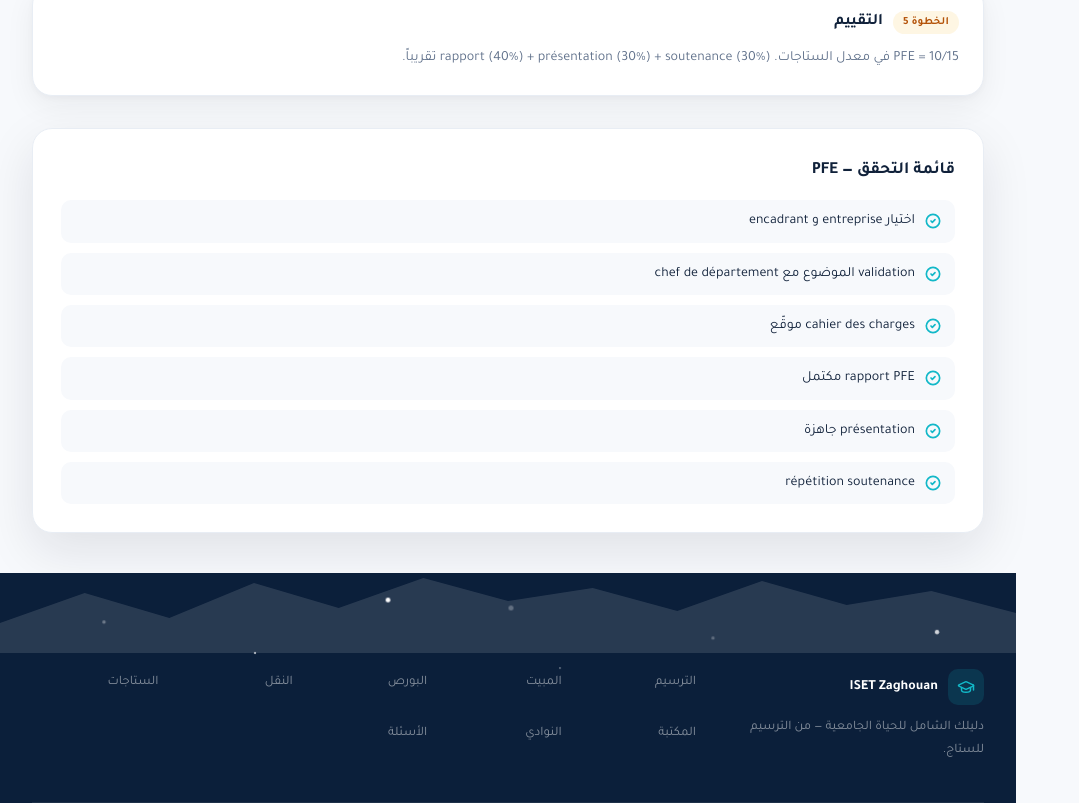
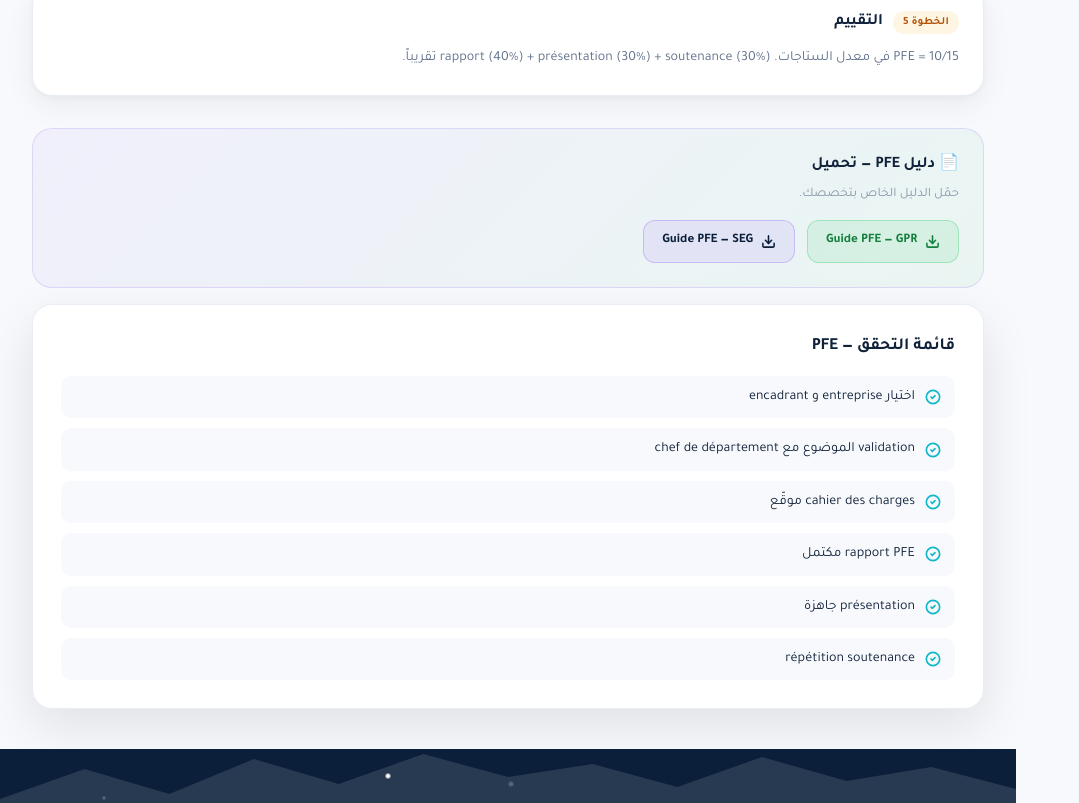
Before and after one commit to jozefelmanga/iset-zaghouan-hub, a Next.js app: page /stages/pfe in a window 1280 px wide. Shown: the part 973-1776 px from the top of the page, without its empty margins (0-1079 px from the left). Built offline with nearby package versions, Linux system fonts and the light colour scheme; no server answers.

Commit message:
Refactor code structure for improved readability and maintainability

```diff
--- a/src/app/stages/pfe/page.tsx
+++ b/src/app/stages/pfe/page.tsx
@@ -1,6 +1,6 @@
 import { pageMetadata } from "@/constants/seo";
 import Link from "next/link";
-import { ArrowRight, CheckCircle2 } from "@/lib/icons";
+import { ArrowRight, CheckCircle2, Download } from "@/lib/icons";
 import { StaticPageHeader } from "@/components/ui/StaticPageHeader";
 import { Card, Badge } from "@/components/ui/shared";
 import { PageWrapper } from "@/components/ui/layout";
@@ -80,6 +80,67 @@ export default function PfePage() {
         ))}
       </div>
 
+      <MotionReveal delay={0.45}>
+        <div
+          style={{
+            marginBottom: "16px",
+            padding: "24px",
+            borderRadius: "20px",
+            background: "linear-gradient(135deg, rgba(139,92,246,0.06), rgba(34,197,94,0.06))",
+            border: "1px solid rgba(139,92,246,0.18)",
+          }}
+        >
+          <h3 style={{ fontWeight: 700, fontSize: "16px", color: "var(--color-text)", marginBottom: "6px" }}>
+            📄 دليل PFE — تحميل
+          </h3>
+          <p style={{ fontSize: "13px", color: "var(--color-text-muted)", marginBottom: "16px", lineHeight: 1.5 }}>
+            حمّل الدليل الخاص بتخصصك.
+          </p>
+          <div style={{ display: "flex", flexWrap: "wrap", gap: "12px" }}>
+            <a
+              href="/documents/stages/pfe/Guide-de-PFE GPR.pdf"
+              download
+              style={{
+                display: "inline-flex",
+                alignItems: "center",
+                gap: "8px",
+                padding: "10px 18px",
+                borderRadius: "12px",
+                background: "rgba(34,197,94,0.1)",
+                border: "1px solid rgba(34,197,94,0.3)",
+                color: "#15803d",
+                fontWeight: 700,
+                fontSize: "13px",
+                textDecoration: "none",
+              }}
+            >
+              <Download size={15} strokeWidth={2.5} />
+              Guide PFE — GPR
+            </a>
+            <a
+              href="/documents/stages/pfe/Guide-de-PFE SEG.pdf"
+              download
+              style={{
+                display: "inline-flex",
+                alignItems: "center",
+                gap: "8px",
+                padding: "10px 18px",
+                borderRadius: "12px",
+                background: "rgba(139,92,246,0.1)",
+                border: "1px solid rgba(139,92,246,0.3)",
+                color: "var(--color-primary)",
+                fontWeight: 700,
+                fontSize: "13px",
+                textDecoration: "none",
+              }}
+            >
+              <Download size={15} strokeWidth={2.5} />
+              Guide PFE — SEG
+            </a>
+          </div>
+        </div>
+      </MotionReveal>
+
       <MotionReveal delay={0.5}>
         <Card elevation="feature" padding="28px">
           <h3 style={{ fontWeight: 700, fontSize: "17px", color: "var(--color-text)", marginBottom: "16px" }}>
--- a/src/components/departments/SEGPageContent.tsx
+++ b/src/components/departments/SEGPageContent.tsx
@@ -56,12 +56,46 @@ export function SEGPageContent() {
                   يركز على تحسين جودة الخدمات والمنتوجات، وضمان المعايير الدولية والرضا.
                 </p>
               </div>
-              <div style={{ padding: "14px", borderRadius: "12px", background: "rgba(239,68,68,0.04)", border: "1px solid rgba(239,68,68,0.15)", opacity: 0.65 }}>
-                <h4 style={{ fontWeight: 700, fontSize: "13px", color: "var(--color-primary)", marginBottom: "4px" }}>Logistique et Transport</h4>
-                <Badge variant="danger">غير متوفر بـ ISETZG ⛔</Badge>
-              </div>
+
             </div>
           </Card>
+        </div>
+      </div>
+
+      {/* Section 1b: Mini Parcours */}
+      <div style={{ marginBottom: "40px" }}>
+        <h2 style={{ fontSize: "20px", fontWeight: 700, color: "var(--color-text)", marginBottom: "8px", display: "flex", alignItems: "center", gap: "10px" }}>
+          <span style={{ color: "var(--color-secondary)"}}>•</span> المسارات المصغّرة (Mini Parcours)
+        </h2>
+        <p style={{ fontSize: "13.5px", color: "var(--color-text-secondary)", lineHeight: 1.6, marginBottom: "16px" }}>
+          ابتداءً من السنة الثانية، يمكن للطلبة اختيار مسار مصغّر (Mini Parcours) ضمن تخصصهم. هذه المسارات متوفّرة حالياً في قسم SEG بـ ISET Zaghouan:
+        </p>
+        <div style={{ display: "grid", gridTemplateColumns: "repeat(auto-fill, minmax(240px, 1fr))", gap: "12px" }}>
+
+          {/* Logistique Durable */}
+          <div style={{ padding: "16px", borderRadius: "12px", background: "rgba(34,197,94,0.05)", border: "1px solid rgba(34,197,94,0.2)" }}>
+            <h4 style={{ fontWeight: 700, fontSize: "13px", color: "var(--color-primary)", marginBottom: "8px" }}>🌿 Logistique Durable</h4>
+            <p style={{ fontSize: "12px", color: "var(--color-text-secondary)", lineHeight: 1.5 }}>
+              مسار مُصغَّر في اللوجستيك المستدام — يُطلَق هذا العام لأوّل مرة في ISET Zaghouan.
+            </p>
+          </div>
+
+          {/* Marketing Digital */}
+          <div style={{ padding: "16px", borderRadius: "12px", background: "rgba(139,92,246,0.05)", border: "1px solid rgba(139,92,246,0.2)" }}>
+            <h4 style={{ fontWeight: 700, fontSize: "13px", color: "var(--color-primary)", marginBottom: "8px" }}>📱 Marketing Digital</h4>
+            <p style={{ fontSize: "12px", color: "var(--color-text-secondary)", lineHeight: 1.5 }}>
+              مسار مُصغَّر يركّز على استراتيجيات التسويق الرقمي، إدارة منصات التواصل الاجتماعي، وتحليل البيانات التجارية.
+            </p>
+          </div>
+
+          {/* Lean Entrepreneurship */}
+          <div style={{ padding: "16px", borderRadius: "12px", background: "rgba(251,146,60,0.05)", border: "1px solid rgba(251,146,60,0.2)" }}>
+            <h4 style={{ fontWeight: 700, fontSize: "13px", color: "var(--color-primary)", marginBottom: "8px" }}>🚀 Lean Entrepreneurship</h4>
+            <p style={{ fontSize: "12px", color: "var(--color-text-secondary)", lineHeight: 1.5 }}>
+              مسار مُصغَّر في ريادة الأعمال الرشيقة — يُعلّمك تأسيس مشاريع بفعّالية عبر منهجية Lean Startup.
+            </p>
+          </div>
+
         </div>
       </div>
 
```
Also changed, not shown: 2 other files (tests, documents, lock files or other folders).
